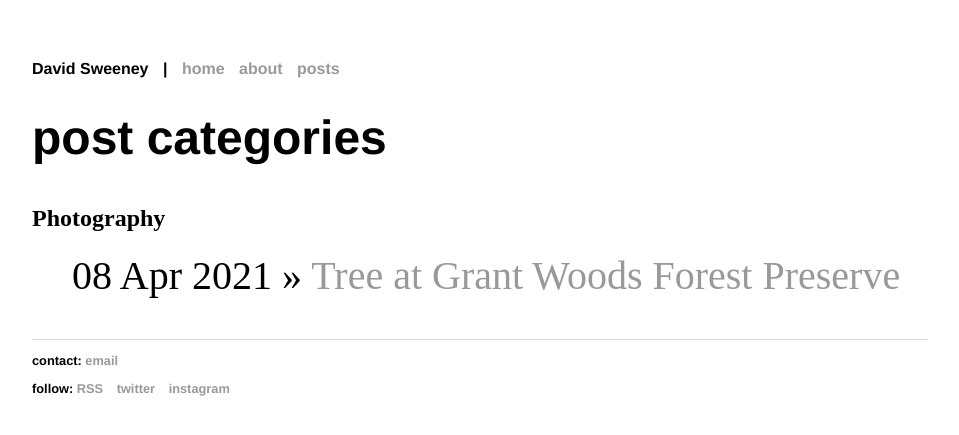
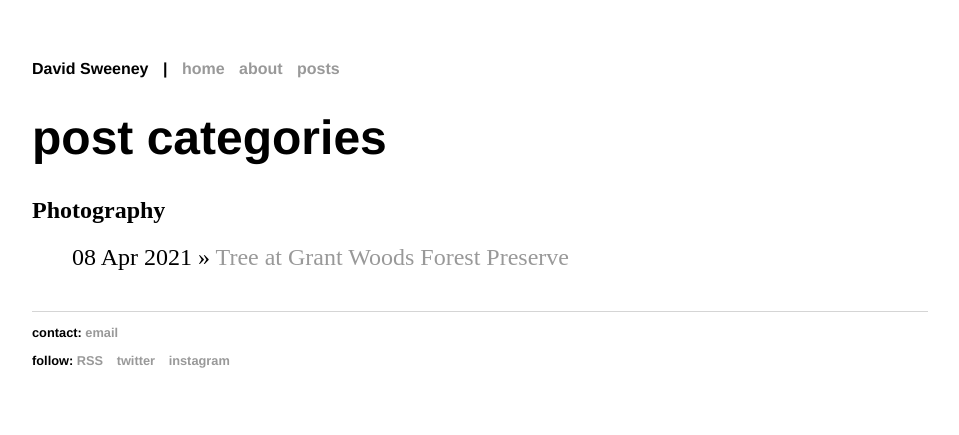
Before and after one commit to dvdsweeney/dvdsweeney.github.io, a Jekyll site: the page built from categories.html, in a window 1280 px wide. Shown: the top 435 px of the page, without its empty margins (160-1119 px from the left). Built offline with Jekyll 4.4.1, drawn with Linux system fonts in a browser that asks for light colours.

Commit message:
Update main.css

```diff
--- a/css/main.css
+++ b/css/main.css
@@ -24,8 +24,8 @@ h1 {
     font-family:'Helvetica', 'Arial', 'Sans-Serif';
 }
 p {
-    font-size: 2.5em;
-    line-height: 2.4em;
+    font-size: 1.5em;
+    line-height: 1.4em;
     color: #333;
 }
 footer {
@@ -35,7 +35,7 @@ footer {
 
 ul.posts {
     margin: 20px auto 40px;
-    font-size: 2.5em;
+    font-size: 1.5em;
 }
 
 ul.posts li {
```
